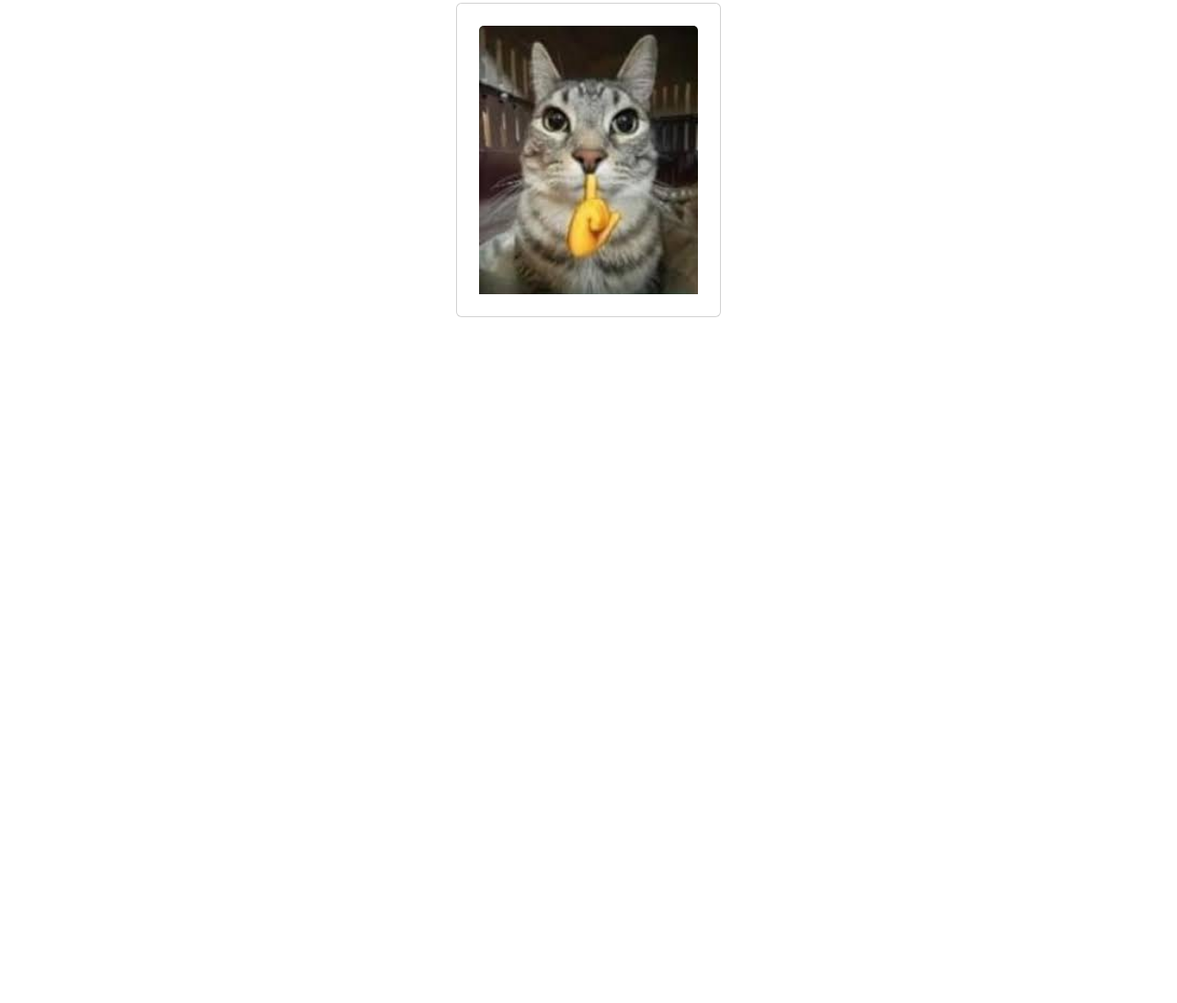
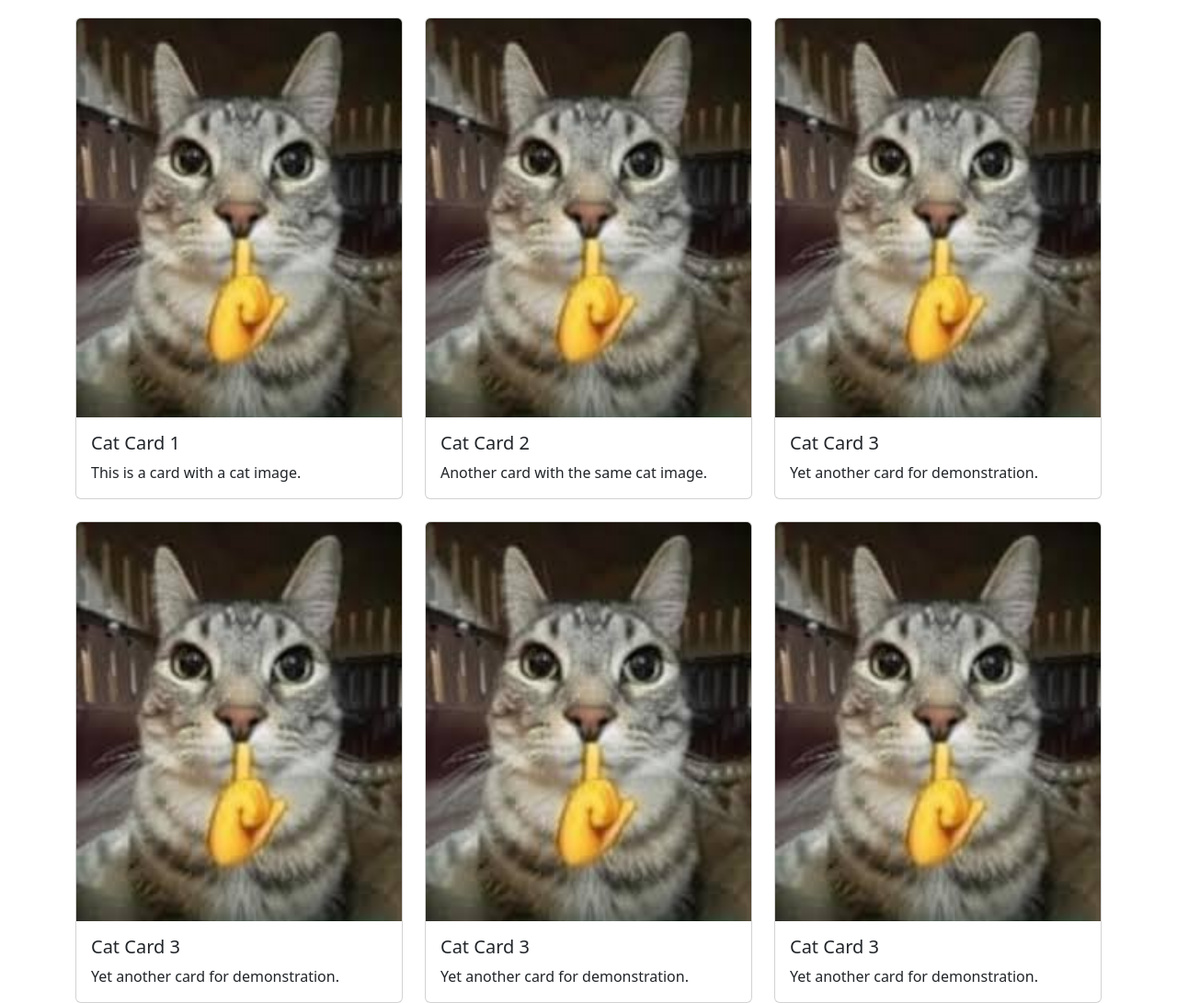
Before and after one commit to 1acto/team3-git, a plain HTML site: page index.html in a window 1280 px wide. Shown: the part 53-1144 px from the top of the page at 92% size. Before the commit the page ends 800 px from the top, so only its background shows below. Drawn offline with nearby package versions, Linux system fonts and the light colour scheme.

Commit message:
Update index.html

```diff
--- a/index.html
+++ b/index.html
@@ -11,9 +11,62 @@
 
 <body>
     <h1 style="text-align: center;">Hello, world!</h1>
-    <div class="card mx-auto p-2" style="width: 18rem;">
-        <div class="card-body">
-            <img src="/img/catsu.jpg" class="card-img-top" alt="...">
+    <div class="container mt-4">
+        <div class="row row-cols-1 row-cols-md-3 g-4">
+            <div class="col">
+                <div class="card h-100">
+                    <img src="/img/catsu.jpg" class="card-img-top" alt="Cat 1">
+                    <div class="card-body">
+                        <h5 class="card-title">Cat Card 1</h5>
+                        <p class="card-text">This is a card with a cat image.</p>
+                    </div>
+                </div>
+            </div>
+            <div class="col">
+                <div class="card h-100">
+                    <img src="/img/catsu.jpg" class="card-img-top" alt="Cat 2">
+                    <div class="card-body">
+                        <h5 class="card-title">Cat Card 2</h5>
+                        <p class="card-text">Another card with the same cat image.</p>
+                    </div>
+                </div>
+            </div>
+            <div class="col">
+                <div class="card h-100">
+                    <img src="/img/catsu.jpg" class="card-img-top" alt="Cat 3">
+                    <div class="card-body">
+                        <h5 class="card-title">Cat Card 3</h5>
+                        <p class="card-text">Yet another card for demonstration.</p>
+                    </div>
+                </div>
+            </div>
+            <div class="col">
+                <div class="card h-100">
+                    <img src="/img/catsu.jpg" class="card-img-top" alt="Cat 3">
+                    <div class="card-body">
+                        <h5 class="card-title">Cat Card 3</h5>
+                        <p class="card-text">Yet another card for demonstration.</p>
+                    </div>
+                </div>
+            </div>
+            <div class="col">
+                <div class="card h-100">
+                    <img src="/img/catsu.jpg" class="card-img-top" alt="Cat 3">
+                    <div class="card-body">
+                        <h5 class="card-title">Cat Card 3</h5>
+                        <p class="card-text">Yet another card for demonstration.</p>
+                    </div>
+                </div>
+            </div>
+            <div class="col">
+                <div class="card h-100">
+                    <img src="/img/catsu.jpg" class="card-img-top" alt="Cat 3">
+                    <div class="card-body">
+                        <h5 class="card-title">Cat Card 3</h5>
+                        <p class="card-text">Yet another card for demonstration.</p>
+                    </div>
+                </div>
+            </div>
         </div>
     </div>
 </body>
```
